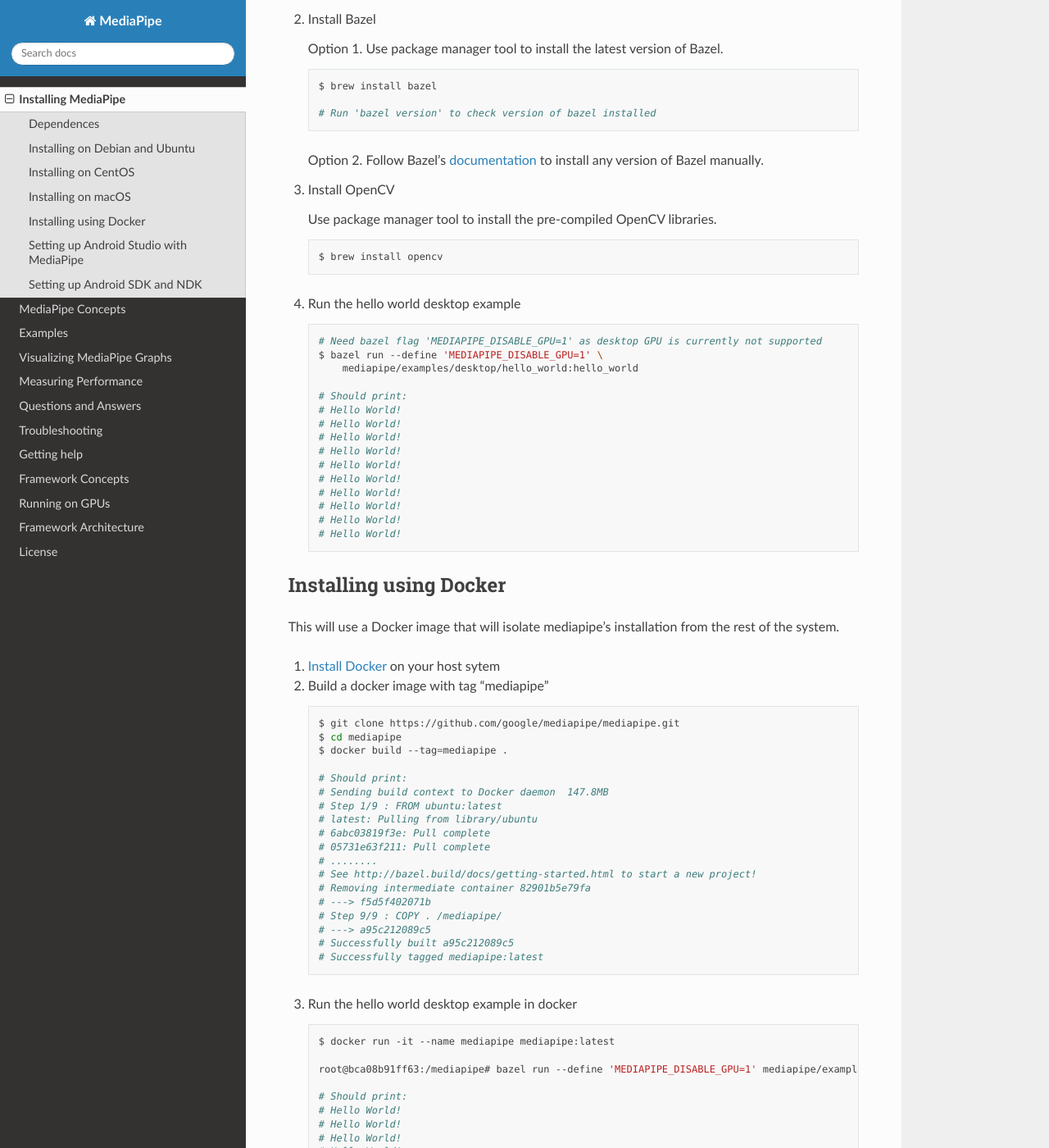
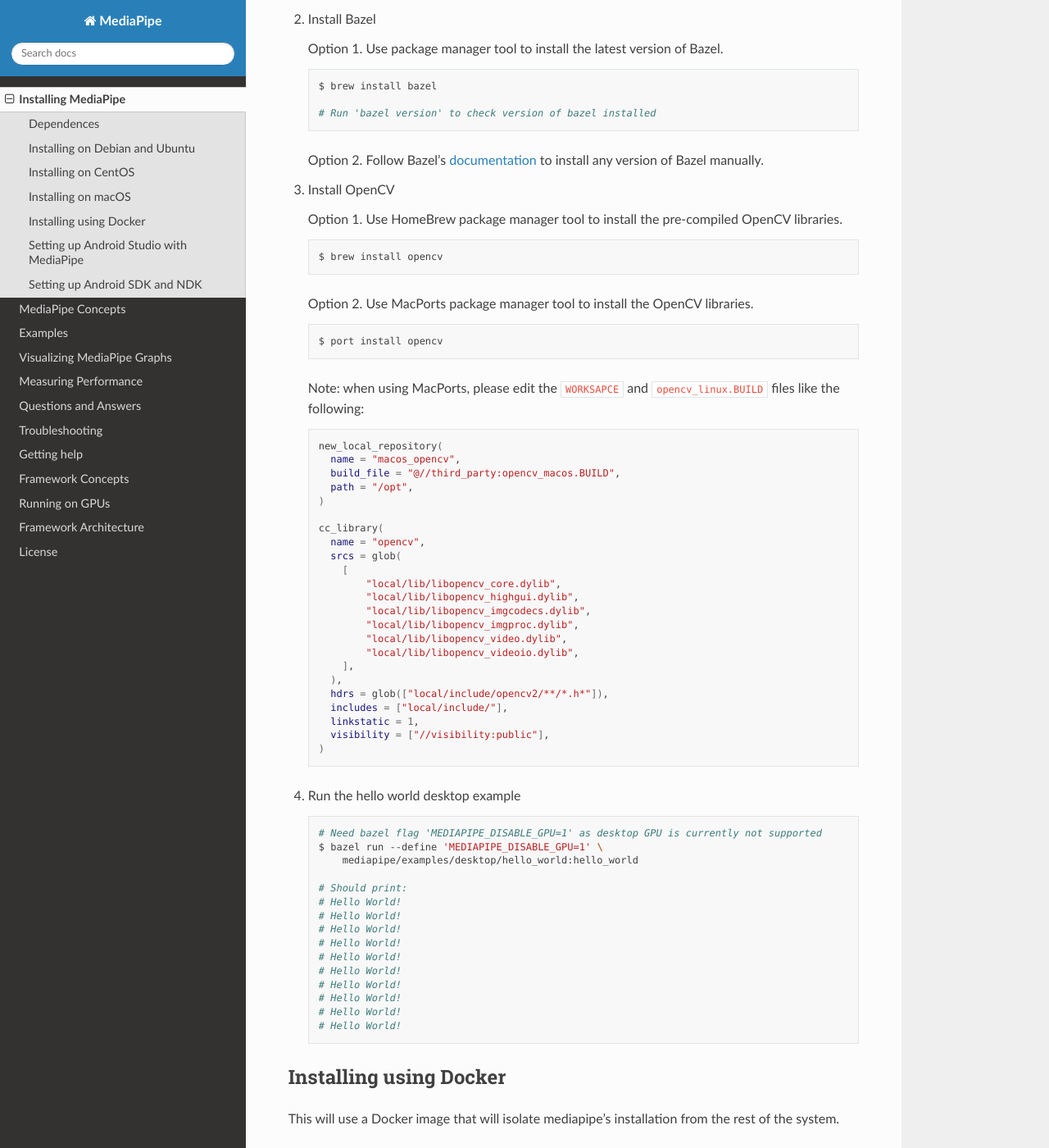
Before and after one commit to bluehammer30/mediapipeios, a Sphinx documentation site: the page built from docs/install.md, in a window 1280 px wide and 1400 px high, scrolled down 3831 px. Shown: the whole window at 82% size. Built offline with Sphinx 7.4.7 and the Read the Docs theme 2.0.0, drawn with Linux system fonts in a browser that asks for light colours; pages that are not in the unit, such as notebooks, are missing from menus; some of the changed text lies outside the part shown.

Commit message:
Project import generated by Copybara.
PiperOrigin-RevId: 253721185

````diff
--- a/docs/install.md
+++ b/docs/install.md
@@ -70,11 +70,11 @@
     [documentation](https://docs.opencv.org/3.4.6/d7/d9f/tutorial_linux_install.html)
     to manually build OpenCV from source code.
 
-    You may need to modify [`WORKSAPCE`] and [`opencv_linux.BUILD`] to point
-    MediaPipe to your own OpenCV libraries. For example, if OpenCV 4 is
+    Note: You may need to modify [`WORKSAPCE`] and [`opencv_linux.BUILD`] to point
+    MediaPipe to your own OpenCV libraries, e.g., if OpenCV 4 is
     installed in "/usr/local/", you need to update the "linux_opencv"
     new_local_repository rule in [`WORKSAPCE`] and "opencv" cc_library rule in
-    [`opencv_linux.BUILD`] to be:
+    [`opencv_linux.BUILD`] like the following:
 
     ```bash
     new_local_repository(
@@ -154,11 +154,11 @@
 
     Option 2. Build OpenCV from source code.
 
-    You may need to modify [`WORKSAPCE`] and [`opencv_linux.BUILD`] to point
-    MediaPipe to your own OpenCV libraries. For example, if OpenCV 4 is
+    Note: You may need to modify [`WORKSAPCE`] and [`opencv_linux.BUILD`] to point
+    MediaPipe to your own OpenCV libraries, e.g., if OpenCV 4 is
     installed in "/usr/local/", you need to update the "linux_opencv"
     new_local_repository rule in [`WORKSAPCE`] and "opencv" cc_library rule in
-    [`opencv_linux.BUILD`] to be:
+    [`opencv_linux.BUILD`] like the following:
 
     ```bash
     new_local_repository(
@@ -234,10 +234,46 @@
 
 3.  Install OpenCV
 
-    Use package manager tool to install the pre-compiled OpenCV libraries.
+    Option 1. Use HomeBrew package manager tool to install the pre-compiled
+    OpenCV libraries.
 
     ```bash
     $ brew install opencv
+    ```
+
+    Option 2. Use MacPorts package manager tool to install the OpenCV libraries.
+
+    ```bash
+    $ port install opencv
+    ```
+
+    Note: when using MacPorts, please edit the [`WORKSAPCE`] and
+    [`opencv_linux.BUILD`] files like the following:
+
+    ```bash
+    new_local_repository(
+      name = "macos_opencv",
+      build_file = "@//third_party:opencv_macos.BUILD",
+      path = "/opt",
+    )
+
+    cc_library(
+      name = "opencv",
+      srcs = glob(
+        [
+            "local/lib/libopencv_core.dylib",
+            "local/lib/libopencv_highgui.dylib",
+            "local/lib/libopencv_imgcodecs.dylib",
+            "local/lib/libopencv_imgproc.dylib",
+            "local/lib/libopencv_video.dylib",
+            "local/lib/libopencv_videoio.dylib",
+        ],
+      ),
+      hdrs = glob(["local/include/opencv2/**/*.h*"]),
+      includes = ["local/include/"],
+      linkstatic = 1,
+      visibility = ["//visibility:public"],
+    )
     ```
 
 4.  Run the hello world desktop example
````
Also changed, not shown: other parts of docs/install.md (+2 -2 lines), 1 other file.
